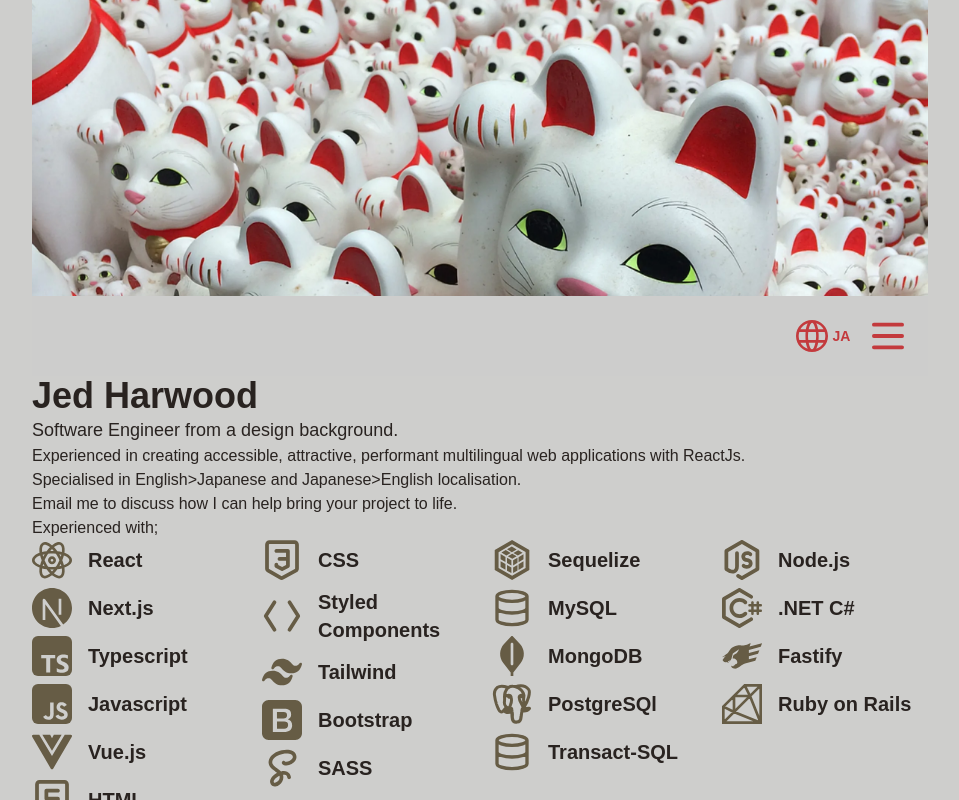
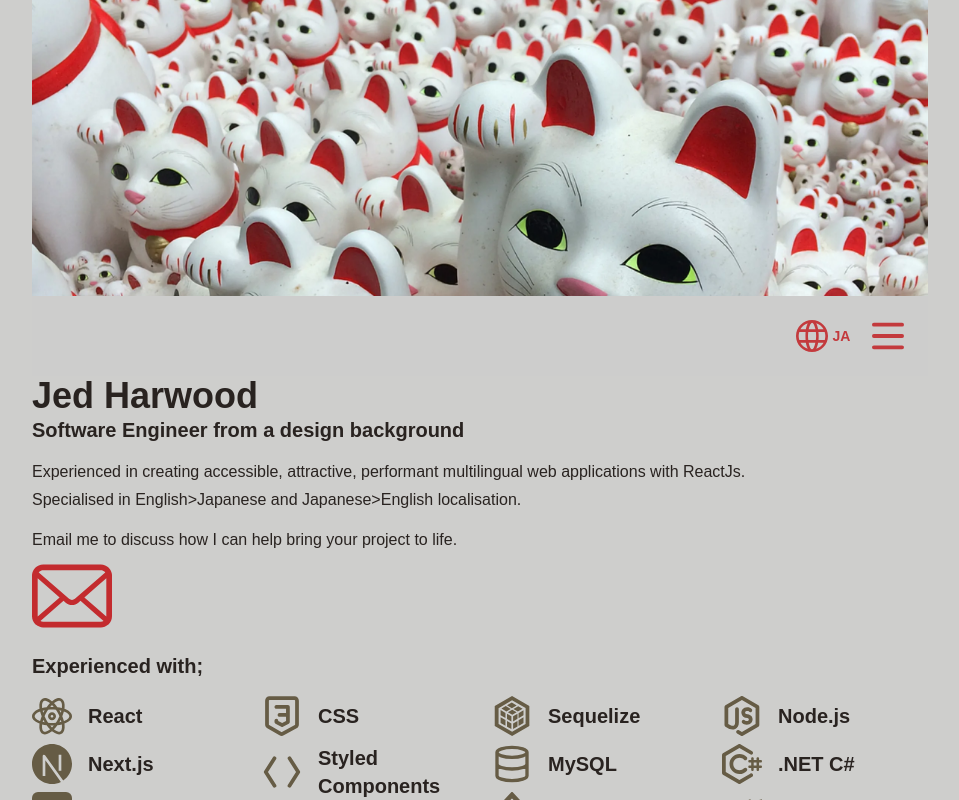
Before and after one commit to jedharwood/PortfolioSite, a Next.js app in the folder portfolio-site/: page /en in a window 1280 px wide. Shown: the top 800 px of the page, without its empty margins (160-1119 px from the left). Built offline with nearby package versions, Linux system fonts and the light colour scheme.

Commit message:
Contact button

```diff
--- a/portfolio-site/src/app/[locale]/globals.css
+++ b/portfolio-site/src/app/[locale]/globals.css
@@ -43,7 +43,7 @@ Tobacco Brown
     --font-mono: var(--font-geist-mono);
 }
 
-/* @media (prefers-color-scheme: dark) {
+@media (prefers-color-scheme: dark) {
     :root {
         --background: #351815;
         --foreground: #fbe2a3;
@@ -54,7 +54,7 @@ Tobacco Brown
         --accent: #7e809a;
         --accent-hover: #9ea0b3;
     }
-} */
+}
 
 /*
 Dark Theme
@@ -95,6 +95,14 @@ body {
 .nav-bar {
     background: var(--background);
     color: var(--foreground);
+}
+
+.email-svg {
+    color: var(--svg-path);
+}
+
+.email-svg:hover {
+    color: var(--svg-path-hover);
 }
 
 .svg-button {
--- a/portfolio-site/src/app/[locale]/page.tsx
+++ b/portfolio-site/src/app/[locale]/page.tsx
@@ -1,19 +1,46 @@
-import { FC } from 'react';
+import { FC, JSX } from 'react';
 import { useTranslations } from 'next-intl';
+import { Link } from '../../i18n/routing';
 import ExperienceSection from '../components/experience-section';
 import SvgIcon from '../components/svg-icon/svg-icon';
+
+const emailSvg: JSX.Element = (
+    <svg
+        viewBox='0 0 512 512'
+        fill='currentColor'
+        aria-hidden='true'
+        focusable='false'
+    >
+        <path d='M510.678,112.275c-2.308-11.626-7.463-22.265-14.662-31.054c-1.518-1.915-3.104-3.63-4.823-5.345 c-12.755-12.818-30.657-20.814-50.214-20.814H71.021c-19.557,0-37.395,7.996-50.21,20.814c-1.715,1.715-3.301,3.43-4.823,5.345 C8.785,90.009,3.63,100.649,1.386,112.275C0.464,116.762,0,121.399,0,126.087V385.92c0,9.968,2.114,19.55,5.884,28.203 c3.497,8.26,8.653,15.734,14.926,22.001c1.59,1.586,3.169,3.044,4.892,4.494c12.286,10.175,28.145,16.32,45.319,16.32h369.958 c17.18,0,33.108-6.145,45.323-16.384c1.718-1.386,3.305-2.844,4.891-4.43c6.27-6.267,11.425-13.741,14.994-22.001v-0.064 c3.769-8.653,5.812-18.171,5.812-28.138V126.087C512,121.399,511.543,116.762,510.678,112.275z M46.509,101.571 c6.345-6.338,14.866-10.175,24.512-10.175h369.958c9.646,0,18.242,3.837,24.512,10.175c1.122,1.129,2.179,2.387,3.112,3.637 L274.696,274.203c-5.348,4.687-11.954,7.002-18.696,7.002c-6.674,0-13.276-2.315-18.695-7.002L43.472,105.136 C44.33,103.886,45.387,102.7,46.509,101.571z M36.334,385.92V142.735L176.658,265.15L36.405,387.435 C36.334,386.971,36.334,386.449,36.334,385.92z M440.979,420.597H71.021c-6.281,0-12.158-1.651-17.174-4.552l147.978-128.959 l13.815,12.018c11.561,10.046,26.028,15.134,40.36,15.134c14.406,0,28.872-5.088,40.432-15.134l13.808-12.018l147.92,128.959 C453.137,418.946,447.26,420.597,440.979,420.597z M475.666,385.92c0,0.529,0,1.051-0.068,1.515L335.346,265.221L475.666,142.8 V385.92z' />
+    </svg>
+);
 
 const HomePage: FC = () => {
     const t = useTranslations('Home');
 
     return (
-        <div className='px-4 lg:px-0'>
-            <h1 className='text-4xl font-bold'>{t('title')}</h1>
-            <h2 className='text-lg'>{t('subTitle')}</h2>
-            <p>{t('paragraphOne')}</p>
-            <p>{t('paragraphTwo')}</p>
-            <p>{t('paragraphThree')}</p>
-            <p>{t('experiencedWith.subTitle')}</p>
+        <div className='mb-4 space-y-4 px-4 lg:px-0'>
+            <header>
+                <h1 className='text-4xl font-bold'>{t('title')}</h1>
+                <h2 className='text-xl font-semibold'>{t('subTitle')}</h2>
+            </header>
+            <section className='space-y-1'>
+                <p>{t('paragraphOne')}</p>
+                <p>{t('paragraphTwo')}</p>
+            </section>
+            <section className='space-y-1'>
+                <p>{t('paragraphThree')}</p>
+                <div className='flex justify-center sm:justify-start'>
+                    <div className='email-svg h-20 w-20'>
+                        <Link href='/contact' aria-label={t('emailLabel')}>
+                            {emailSvg}
+                        </Link>
+                    </div>
+                </div>
+            </section>
+            <h3 className='text-xl font-semibold'>
+                {t('experiencedWith.subTitle')}
+            </h3>
             <div className='grid grid-cols-1 gap-x-6 gap-y-10 sm:grid-cols-2 md:grid-cols-3 lg:grid-cols-4'>
                 <ExperienceSection
                     label={t('experiencedWith.sections.frontendFrameworks')}
--- a/portfolio-site/src/app/[locale]/work-history/page.tsx
+++ b/portfolio-site/src/app/[locale]/work-history/page.tsx
@@ -15,8 +15,10 @@ const WorkHistoryPage: FC = () => {
     const t = useTranslations('WorkHistory');
 
     return (
-        <div className='px-4 lg:px-0'>
-            <h1 className='text-4xl font-bold'>{t('title')}</h1>
+        <div className='mb-4 space-y-4 px-4 lg:px-0'>
+            <header>
+                <h1 className='text-4xl font-bold'>{t('title')}</h1>
+            </header>
             <Accordion
                 id='appliedsystems-embeddedrating-accordion'
                 headerProps={{
--- a/portfolio-site/src/i18n/messages/en.json
+++ b/portfolio-site/src/i18n/messages/en.json
@@ -1,7 +1,7 @@
 {
     "Home": {
         "title": "Jed Harwood",
-        "subTitle": "Software Engineer from a design background.",
+        "subTitle": "Software Engineer from a design background",
         "paragraphOne": "Experienced in creating accessible, attractive, performant multilingual web applications with ReactJs.",
         "paragraphTwo": "Specialised in English>Japanese and Japanese>English localisation.",
         "paragraphThree": "Email me to discuss how I can help bring your project to life.",
@@ -15,7 +15,8 @@
                 "designConsiderations": "Design considerations",
                 "endToEndtestLibraries": "End-to-end testing libraries"
             }
-        }
+        },
+        "emailLabel": "Go to contact page"
     },
     "WorkHistory": {
         "title": "Work History",
--- a/portfolio-site/src/i18n/messages/ja.json
+++ b/portfolio-site/src/i18n/messages/ja.json
@@ -1,7 +1,7 @@
 {
     "Home": {
         "title": "Jed Harwood",
-        "subTitle": "Software Engineer from a design background.",
+        "subTitle": "Software Engineer from a design background",
         "paragraphOne": "Experienced in creating accessible, attractive, performant multilingual web applications with ReactJs.",
         "paragraphTwo": "Specialised in English>Japanese and Japanese>English localisation.",
         "paragraphThree": "Email me to discuss how I can help bring your project to life.",
@@ -15,7 +15,8 @@
                 "designConsiderations": "Design considerations",
                 "endToEndtestLibraries": "End-to-end testing libraries"
             }
-        }
+        },
+        "emailLabel": "Go to contact page"
     },
     "WorkHistory": {
         "title": "Work History",
```
